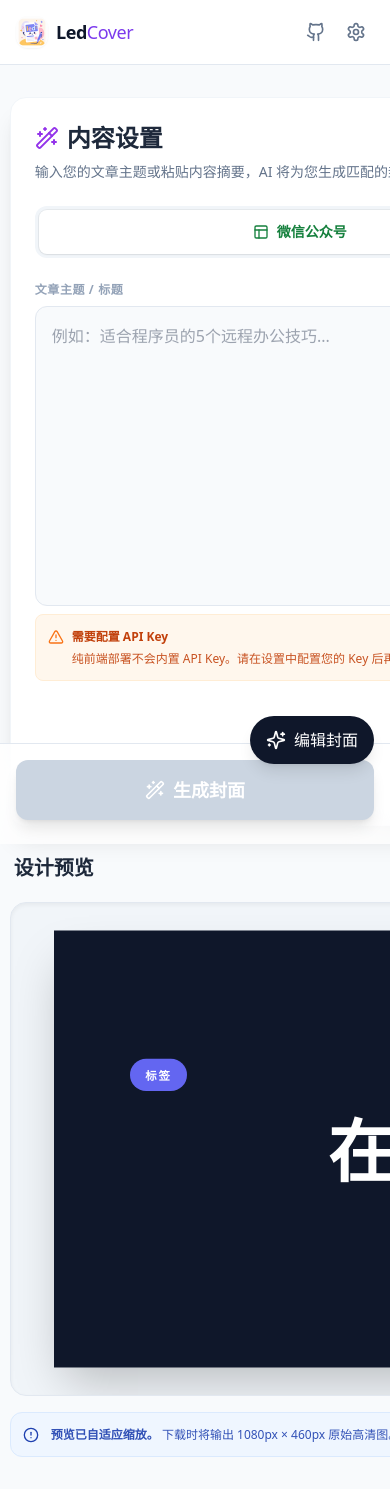
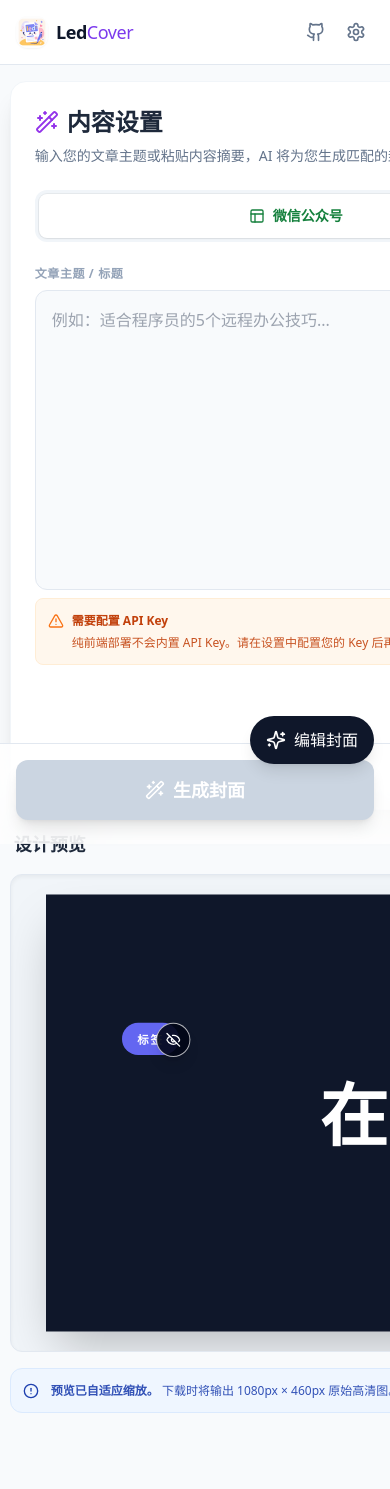
Before and after one commit to LabDogX/LedCover, a React (Vite) app: page / in a window 390 px wide. Shown: the top 1489 px of the page. After the commit the page ends 1429 px from the top, so only its background shows below. Built offline with nearby package versions, Linux system fonts and the light colour scheme.

Commit message:
Improve canvas drag controls

```diff
--- a/App.tsx
+++ b/App.tsx
@@ -306,8 +306,8 @@ const App: React.FC = () => {
       </header>
 
       {/* Main Content */}
-      <main className="w-[95%] mx-auto py-8 md:py-12">
-        <div className="grid lg:grid-cols-12 gap-6 lg:h-[calc(100vh-160px)] min-h-[600px]">
+      <main className="w-[95%] mx-auto py-4 md:py-12">
+        <div className="grid lg:grid-cols-12 gap-4 lg:gap-6 lg:h-[calc(100vh-160px)] lg:min-h-[600px]">
 
           {/* Left: Input Section (2 cols) */}
           <div className="lg:col-span-3 h-full">
@@ -368,7 +368,7 @@ const App: React.FC = () => {
            </div>
 
            {/* Modal Content */}
-           <div className="flex-1 overflow-y-auto p-4 space-y-4">
+           <div className="flex-1 overflow-y-auto p-3 space-y-3">
               <PreviewSection
                   html={currentHtml}
                   platform={platform}
--- a/components/PreviewSection.tsx
+++ b/components/PreviewSection.tsx
@@ -1,5 +1,4 @@
-
-import React, { useRef, useEffect, useState } from 'react';
+import React, { useCallback, useEffect, useMemo, useRef, useState } from 'react';
 import { domToPng } from 'modern-screenshot';
 import { EditableElement, Platform } from '../types';
 import { Download, Edit2, AlertCircle, Maximize2, EyeOff } from 'lucide-react';
@@ -15,11 +14,17 @@ interface PreviewSectionProps {
   compact?: boolean;
 }
 
-// Standard HD dimensions
+interface ElementFrame {
+  id: string;
+  x: number;
+  y: number;
+  width: number;
+  height: number;
+}
+
 const BASE_WIDTH = 1080;
 const RATIO_WECHAT = 2.35;
 const RATIO_XHS = 3 / 4;
-
 const SNAP_THRESHOLD = 18;
 
 const PreviewSection: React.FC<PreviewSectionProps> = ({
@@ -37,9 +42,8 @@ const PreviewSection: React.FC<PreviewSectionProps> = ({
   const renderRef = useRef<HTMLDivElement>(null);
   const [scale, setScale] = useState(1);
   const [isDownloading, setIsDownloading] = useState(false);
+  const [frames, setFrames] = useState<ElementFrame[]>([]);
   const [snapGuides, setSnapGuides] = useState({ vertical: false, horizontal: false });
-  const [activeControl, setActiveControl] = useState<{ id: string; x: number; y: number } | null>(null);
-
   const dragStateRef = useRef<{
     id: string;
     element: HTMLElement;
@@ -56,21 +60,58 @@ const PreviewSection: React.FC<PreviewSectionProps> = ({
     ? BASE_WIDTH / RATIO_WECHAT
     : BASE_WIDTH / RATIO_XHS;
 
-  // Auto-scale calculation
+  const visibleEditableIds = useMemo(
+    () => new Set(
+      editableElements
+        .filter((element) => element.visible !== false)
+        .map((element) => element.id)
+    ),
+    [editableElements]
+  );
+
+  const measureElementFrames = useCallback(() => {
+    const rootElement = renderRef.current?.firstElementChild as HTMLElement | null;
+    if (!rootElement || scale <= 0) {
+      setFrames([]);
+      return;
+    }
+
+    const rootRect = rootElement.getBoundingClientRect();
+    const nextFrames: ElementFrame[] = [];
+
+    rootElement.querySelectorAll<HTMLElement>('[data-editable-id]').forEach((node) => {
+      const id = node.getAttribute('data-editable-id') || '';
+      if (!visibleEditableIds.has(id)) return;
+      if (node.offsetParent === null || node.style.display === 'none') return;
+
+      const rect = node.getBoundingClientRect();
+      nextFrames.push({
+        id,
+        x: (rect.left - rootRect.left) / scale,
+        y: (rect.top - rootRect.top) / scale,
+        width: rect.width / scale,
+        height: rect.height / scale,
+      });
+
+      node.style.cursor = 'grab';
+      node.style.touchAction = 'none';
+      node.style.userSelect = 'none';
+    });
+
+    setFrames(nextFrames);
+  }, [scale, visibleEditableIds]);
+
   useEffect(() => {
     const updateScale = () => {
-      if (containerRef.current) {
+      if (!containerRef.current) return;
+
       const parentWidth = containerRef.current.clientWidth;
       const parentHeight = containerRef.current.clientHeight;
-
       if (parentWidth === 0 || parentHeight === 0) return;
 
       const scaleX = parentWidth / BASE_WIDTH;
       const scaleY = parentHeight / targetHeight;
-        const newScale = Math.min(scaleX, scaleY) * 0.95;
-
-        setScale(newScale);
-      }
+      setScale(Math.min(scaleX, scaleY) * (compact ? 0.98 : 0.95));
     };
 
     updateScale();
@@ -81,67 +122,72 @@ const PreviewSection: React.FC<PreviewSectionProps> = ({
     }
 
     return () => observer.disconnect();
-  }, [platform, targetHeight, html]);
+  }, [compact, targetHeight, html]);
 
   useEffect(() => {
-    if (!html || (!onElementPositionChange && !onElementVisibilityChange)) return;
+    const frame = window.requestAnimationFrame(measureElementFrames);
+    return () => window.cancelAnimationFrame(frame);
+  }, [measureElementFrames, html]);
 
-    const renderElement = renderRef.current;
-    const rootElement = renderElement?.firstElementChild as HTMLElement | null;
-    if (!renderElement || !rootElement) return;
-
-    const editableIds = new Set(editableElements.filter((element) => element.visible !== false).map((element) => element.id));
-    const editableNodes = rootElement.querySelectorAll<HTMLElement>('[data-editable-id]');
-    editableNodes.forEach((node) => {
-      if (editableIds.has(node.getAttribute('data-editable-id') || '')) {
-        node.style.cursor = 'grab';
-        node.style.touchAction = 'none';
-      }
-    });
-
-    const updateActiveControl = (node: HTMLElement) => {
-      if (!onElementVisibilityChange || dragStateRef.current) return;
-
-      const elementId = node.getAttribute('data-editable-id') || '';
-      if (!editableIds.has(elementId)) return;
-
-      const rootRect = rootElement.getBoundingClientRect();
-      const elementRect = node.getBoundingClientRect();
-      setActiveControl({
-        id: elementId,
-        x: (elementRect.right - rootRect.left) / scale,
-        y: (elementRect.top - rootRect.top) / scale,
-      });
+  const getCanvasPointer = (event: PointerEvent | React.PointerEvent, root: HTMLElement) => {
+    const rootRect = root.getBoundingClientRect();
+    return {
+      x: (event.clientX - rootRect.left) / scale,
+      y: (event.clientY - rootRect.top) / scale,
+    };
   };
 
-    const handlePointerOver = (event: PointerEvent) => {
-      const target = event.target as HTMLElement;
-      const editableNode = target.closest<HTMLElement>('[data-editable-id]');
-      if (!editableNode || !rootElement.contains(editableNode)) return;
-      updateActiveControl(editableNode);
+  const startDrag = (event: React.PointerEvent, frame: ElementFrame) => {
+    if (!onElementPositionChange || event.button !== 0) return;
+
+    const rootElement = renderRef.current?.firstElementChild as HTMLElement | null;
+    if (!rootElement) return;
+
+    const element = rootElement.querySelector(`[data-editable-id="${frame.id}"]`) as HTMLElement | null;
+    if (!element) return;
+
+    event.preventDefault();
+    event.stopPropagation();
+    event.currentTarget.setPointerCapture(event.pointerId);
+
+    const pointer = getCanvasPointer(event, rootElement);
+
+    if (element.parentElement !== rootElement) {
+      rootElement.appendChild(element);
+    }
+
+    element.style.position = 'absolute';
+    element.style.left = `${Math.round(frame.x)}px`;
+    element.style.top = `${Math.round(frame.y)}px`;
+    element.style.right = '';
+    element.style.bottom = '';
+    element.style.margin = '0';
+    element.style.zIndex = element.style.zIndex || '30';
+    element.style.cursor = 'grabbing';
+    element.style.touchAction = 'none';
+    element.style.userSelect = 'none';
+
+    dragStateRef.current = {
+      id: frame.id,
+      element,
+      root: rootElement,
+      offsetX: pointer.x - frame.x,
+      offsetY: pointer.y - frame.y,
+      width: frame.width,
+      height: frame.height,
+      x: frame.x,
+      y: frame.y,
+    };
   };
 
-    const handleHoverMove = (event: PointerEvent) => {
-      if (dragStateRef.current) return;
-      const target = event.target as HTMLElement;
-      const editableNode = target.closest<HTMLElement>('[data-editable-id]');
-      if (!editableNode || !rootElement.contains(editableNode)) return;
-      updateActiveControl(editableNode);
-    };
-
-    const getPointerPosition = (event: PointerEvent, rootRect: DOMRect) => ({
-      x: (event.clientX - rootRect.left) / scale,
-      y: (event.clientY - rootRect.top) / scale,
-    });
-
-    const handlePointerMove = (event: PointerEvent) => {
+  const handleDragMove = (event: React.PointerEvent) => {
     const dragState = dragStateRef.current;
     if (!dragState) return;
 
     event.preventDefault();
+    event.stopPropagation();
 
-      const rootRect = dragState.root.getBoundingClientRect();
-      const pointer = getPointerPosition(event, rootRect);
+    const pointer = getCanvasPointer(event, dragState.root);
     let nextX = pointer.x - dragState.offsetX;
     let nextY = pointer.y - dragState.offsetY;
 
@@ -167,129 +213,62 @@ const PreviewSection: React.FC<PreviewSectionProps> = ({
     dragState.element.style.left = `${dragState.x}px`;
     dragState.element.style.top = `${dragState.y}px`;
     setSnapGuides({ vertical: shouldSnapX, horizontal: shouldSnapY });
+    setFrames((current) =>
+      current.map((item) =>
+        item.id === dragState.id
+          ? { ...item, x: dragState.x, y: dragState.y }
+          : item
+      )
+    );
   };
 
-    const handlePointerUp = () => {
+  const finishDrag = (event: React.PointerEvent) => {
     const dragState = dragStateRef.current;
     if (!dragState) return;
 
+    event.preventDefault();
+    event.stopPropagation();
     dragState.element.style.cursor = 'grab';
     onElementPositionChange?.(dragState.id, { x: dragState.x, y: dragState.y });
     dragStateRef.current = null;
     setSnapGuides({ vertical: false, horizontal: false });
-      document.removeEventListener('pointermove', handlePointerMove);
-      document.removeEventListener('pointerup', handlePointerUp);
-      document.removeEventListener('pointercancel', handlePointerUp);
+    window.requestAnimationFrame(measureElementFrames);
   };
-
-    const handlePointerDown = (event: PointerEvent) => {
-      if (event.button !== 0) return;
-
-      const target = event.target as HTMLElement;
-      const editableNode = target.closest<HTMLElement>('[data-editable-id]');
-      if (!editableNode || !rootElement.contains(editableNode)) return;
-
-      const elementId = editableNode.getAttribute('data-editable-id') || '';
-      if (!editableIds.has(elementId)) return;
-
-      event.preventDefault();
-      event.stopPropagation();
-
-      const rootRect = rootElement.getBoundingClientRect();
-      const elementRect = editableNode.getBoundingClientRect();
-      const pointer = getPointerPosition(event, rootRect);
-      const currentX = (elementRect.left - rootRect.left) / scale;
-      const currentY = (elementRect.top - rootRect.top) / scale;
-      const width = elementRect.width / scale;
-      const height = elementRect.height / scale;
-
-      if (editableNode.parentElement !== rootElement) {
-        rootElement.appendChild(editableNode);
-      }
-
-      editableNode.style.position = 'absolute';
-      editableNode.style.left = `${Math.round(currentX)}px`;
-      editableNode.style.top = `${Math.round(currentY)}px`;
-      editableNode.style.right = '';
-      editableNode.style.bottom = '';
-      editableNode.style.margin = '0';
-      editableNode.style.zIndex = editableNode.style.zIndex || '30';
-      editableNode.style.cursor = 'grabbing';
-
-      dragStateRef.current = {
-        id: elementId,
-        element: editableNode,
-        root: rootElement,
-        offsetX: pointer.x - currentX,
-        offsetY: pointer.y - currentY,
-        width,
-        height,
-        x: Math.round(currentX),
-        y: Math.round(currentY),
-      };
-
-      document.addEventListener('pointermove', handlePointerMove);
-      document.addEventListener('pointerup', handlePointerUp);
-      document.addEventListener('pointercancel', handlePointerUp);
-    };
-
-    rootElement.addEventListener('pointerdown', handlePointerDown);
-    rootElement.addEventListener('pointerover', handlePointerOver);
-    rootElement.addEventListener('pointermove', handleHoverMove);
-
-    return () => {
-      rootElement.removeEventListener('pointerdown', handlePointerDown);
-      rootElement.removeEventListener('pointerover', handlePointerOver);
-      rootElement.removeEventListener('pointermove', handleHoverMove);
-      document.removeEventListener('pointermove', handlePointerMove);
-      document.removeEventListener('pointerup', handlePointerUp);
-      document.removeEventListener('pointercancel', handlePointerUp);
-    };
-  }, [editableElements, html, onElementPositionChange, onElementVisibilityChange, scale, targetHeight]);
 
   const handleDownload = async () => {
     if (!html || isDownloading) return;
     setIsDownloading(true);
 
-    // Store original styles
     const originalTransform = canvasShellRef.current?.style.transform || '';
 
     try {
-      // Wait for fonts
       await document.fonts.ready;
 
-      // Temporarily remove scale for full-resolution capture
       if (canvasShellRef.current) {
         canvasShellRef.current.style.transform = 'none';
       }
 
-      // Wait for repaint
       await new Promise(resolve => requestAnimationFrame(() => resolve(undefined)));
       await new Promise(resolve => setTimeout(resolve, 200));
 
-      // Get the AI-generated element
       const targetElement = renderRef.current?.firstElementChild as HTMLElement;
       if (!targetElement) {
         throw new Error('No content to capture');
       }
 
-      // Capture with modern-screenshot
       const dataUrl = await domToPng(targetElement, {
         scale: 2,
         backgroundColor: null,
       });
 
-      // Download
       const link = document.createElement('a');
       link.href = dataUrl;
       link.download = `led-cover-${platform === Platform.WeChat ? 'wechat' : 'xhs'}-${Date.now()}.png`;
       link.click();
-
     } catch (error) {
       console.error('Download failed:', error);
       alert('下载失败：' + (error as Error).message);
     } finally {
-      // Restore transform
       if (canvasShellRef.current) {
         canvasShellRef.current.style.transform = originalTransform;
       }
@@ -299,8 +278,8 @@ const PreviewSection: React.FC<PreviewSectionProps> = ({
 
   return (
     <div className="flex flex-col h-full">
-      <div className="flex justify-between items-center mb-4 px-1">
-        <h2 className="text-xl font-bold text-slate-800 flex items-center gap-2">
+      <div className="flex justify-between items-center mb-3 md:mb-4 px-1">
+        <h2 className="text-lg md:text-xl font-bold text-slate-800 flex items-center gap-2">
           设计预览
           <span className="text-xs font-normal text-slate-400 bg-slate-100 px-2 py-0.5 rounded-full hidden sm:inline-block">
             {BASE_WIDTH}px × {Math.round(targetHeight)}px
@@ -308,7 +287,6 @@ const PreviewSection: React.FC<PreviewSectionProps> = ({
         </h2>
         {html && (
           <div className="flex gap-2">
-            {/* Edit Button */}
             {onEnterEditMode && (
               <button
                 onClick={onEnterEditMode}
@@ -318,11 +296,10 @@ const PreviewSection: React.FC<PreviewSectionProps> = ({
                 编辑
               </button>
             )}
-            {/* Download Button */}
             <button
               onClick={handleDownload}
               disabled={isDownloading}
-              className={`flex items-center gap-2 text-sm bg-slate-900 text-white px-4 py-2 rounded-xl hover:bg-slate-800 transition-all shadow-lg shadow-slate-200 active:scale-95 ${
+              className={`flex items-center gap-2 text-sm bg-slate-900 text-white px-3 md:px-4 py-2 rounded-xl hover:bg-slate-800 transition-all shadow-lg shadow-slate-200 active:scale-95 ${
                 isDownloading ? 'opacity-70 cursor-wait' : ''
               }`}
             >
@@ -334,7 +311,8 @@ const PreviewSection: React.FC<PreviewSectionProps> = ({
               ) : (
                 <>
                   <Download className="w-4 h-4" />
-                  下载高清 PNG
+                  <span className="hidden sm:inline">下载高清 PNG</span>
+                  <span className="sm:hidden">下载</span>
                 </>
               )}
             </button>
@@ -342,15 +320,13 @@ const PreviewSection: React.FC<PreviewSectionProps> = ({
         )}
       </div>
 
-      {/* Preview Area */}
       <div
-        className="flex-grow bg-slate-100 rounded-2xl border border-slate-200 flex items-center justify-center p-4 md:p-8 overflow-hidden relative shadow-inner"
+        className="flex-grow bg-slate-100 rounded-xl md:rounded-2xl border border-slate-200 flex items-center justify-center p-2 md:p-8 overflow-hidden relative shadow-inner"
         style={{
-          maxHeight: compact ? '52vh' : 'calc(100vh - 280px)',
-          minHeight: compact ? '280px' : '400px',
+          maxHeight: compact ? '68vh' : 'calc(100vh - 280px)',
+          minHeight: compact ? '420px' : '400px',
         }}
       >
-        {/* Loading */}
         {isLoading && (
           <div className="absolute inset-0 flex items-center justify-center bg-white/60 backdrop-blur-sm z-50 rounded-2xl">
             <div className="flex flex-col items-center">
@@ -360,7 +336,6 @@ const PreviewSection: React.FC<PreviewSectionProps> = ({
           </div>
         )}
 
-        {/* Empty */}
         {!html && !isLoading && (
           <div className="text-center text-slate-400 z-10">
             <div className="w-20 h-20 bg-slate-200 rounded-full flex items-center justify-center mx-auto mb-6">
@@ -373,7 +348,6 @@ const PreviewSection: React.FC<PreviewSectionProps> = ({
           </div>
         )}
 
-        {/* Render */}
         <div
           ref={containerRef}
           className={`w-full h-full items-center justify-center relative ${html ? 'flex' : 'hidden'}`}
@@ -389,23 +363,29 @@ const PreviewSection: React.FC<PreviewSectionProps> = ({
                 boxShadow: '0 25px 50px -12px rgba(0, 0, 0, 0.25)',
               }}
               className="transition-transform duration-200 flex-shrink-0 relative"
-              onMouseLeave={() => setActiveControl(null)}
             >
               <div
                 ref={renderRef}
-                style={{
-                  width: '100%',
-                  height: '100%',
-                }}
+                style={{ width: '100%', height: '100%' }}
                 dangerouslySetInnerHTML={{ __html: html }}
               />
-              {snapGuides.vertical && (
-                <div className="pointer-events-none absolute top-0 bottom-0 left-1/2 border-l-2 border-dashed border-indigo-500/80 z-[9999]" />
-              )}
-              {snapGuides.horizontal && (
-                <div className="pointer-events-none absolute left-0 right-0 top-1/2 border-t-2 border-dashed border-indigo-500/80 z-[9999]" />
-              )}
-              {activeControl && onElementVisibilityChange && (
+
+              {frames.map((frame) => (
+                <div
+                  key={frame.id}
+                  className="absolute z-[10000] rounded-sm border border-transparent hover:border-indigo-500/80 hover:bg-indigo-500/5 cursor-grab active:cursor-grabbing touch-none"
+                  style={{
+                    left: frame.x,
+                    top: frame.y,
+                    width: Math.max(frame.width, 36),
+                    height: Math.max(frame.height, 36),
+                  }}
+                  onPointerDown={(event) => startDrag(event, frame)}
+                  onPointerMove={handleDragMove}
+                  onPointerUp={finishDrag}
+                  onPointerCancel={finishDrag}
+                >
+                  {onElementVisibilityChange && (
                     <button
                       type="button"
                       onPointerDown={(event) => {
@@ -415,14 +395,9 @@ const PreviewSection: React.FC<PreviewSectionProps> = ({
                       onClick={(event) => {
                         event.preventDefault();
                         event.stopPropagation();
-                    onElementVisibilityChange(activeControl.id, false);
-                    setActiveControl(null);
+                        onElementVisibilityChange(frame.id, false);
                       }}
-                  className="absolute z-[10000] w-9 h-9 -translate-x-1/2 -translate-y-1/2 rounded-full bg-slate-950/90 text-white border border-white/70 shadow-lg flex items-center justify-center hover:bg-indigo-600 transition-colors"
-                  style={{
-                    left: activeControl.x,
-                    top: activeControl.y,
-                  }}
+                      className="absolute -right-4 -top-4 w-9 h-9 rounded-full bg-slate-950/90 text-white border border-white/70 shadow-lg flex items-center justify-center hover:bg-indigo-600 transition-colors"
                       title="隐藏元素"
                       aria-label="隐藏元素"
                     >
@@ -430,11 +405,19 @@ const PreviewSection: React.FC<PreviewSectionProps> = ({
                     </button>
                   )}
                 </div>
+              ))}
+
+              {snapGuides.vertical && (
+                <div className="pointer-events-none absolute top-0 bottom-0 left-1/2 border-l-2 border-dashed border-indigo-500/80 z-[9999]" />
+              )}
+              {snapGuides.horizontal && (
+                <div className="pointer-events-none absolute left-0 right-0 top-1/2 border-t-2 border-dashed border-indigo-500/80 z-[9999]" />
+              )}
+            </div>
           )}
         </div>
       </div>
 
-      {/* Footer Info */}
       {html && !compact && (
         <div className="mt-4 p-3 bg-blue-50 text-blue-800 text-xs rounded-xl flex gap-3 items-start border border-blue-100">
           <AlertCircle className="w-4 h-4 shrink-0 mt-0.5" />
@@ -443,7 +426,6 @@ const PreviewSection: React.FC<PreviewSectionProps> = ({
           </div>
         </div>
       )}
-
     </div>
   );
 };
--- a/types.ts
+++ b/types.ts
@@ -34,7 +34,7 @@ export interface GenerationConfig {
 // 编辑功能相关类型
 export interface EditableElement {
   id: string;
-  type: 'title' | 'subtitle' | 'tag' | 'emoji' | 'footer';
+  type: 'title' | 'subtitle' | 'tag' | 'emoji' | 'footer' | 'decoration';
   text: string;
   placeholder?: string;
   // 新增：字体颜色和文字对齐
--- a/utils/htmlParser.ts
+++ b/utils/htmlParser.ts
@@ -26,6 +26,7 @@ export function parseHtmlForEditing(html: string): ParsedResult {
   let tagIndex = 0;
   let emojiIndex = 0;
   let footerIndex = 0;
+  let decorationIndex = 0;
 
   const getCommonElementState = (element: HTMLElement) => {
     const color = element.style.color || undefined;
@@ -155,6 +156,22 @@ export function parseHtmlForEditing(html: string): ParsedResult {
     footerIndex++;
   });
 
+  const decorationElements = rootElement.querySelectorAll('[data-editable-type="decoration"]');
+  decorationElements.forEach((decoration) => {
+    const element = decoration as HTMLElement;
+    const text = element.getAttribute('data-editable-label') || element.textContent?.trim() || '装饰元素';
+    const commonState = getCommonElementState(element);
+
+    editableElements.push({
+      id: element.getAttribute('data-editable-id') || `decoration-${decorationIndex}`,
+      type: 'decoration',
+      text,
+      placeholder: '装饰元素',
+      ...commonState,
+    });
+    decorationIndex++;
+  });
+
   // 分析背景
   const background = parseBackground(rootElement);
 
@@ -219,6 +236,7 @@ export function markEditableElements(html: string): string {
   let tagIndex = 0;
   let emojiIndex = 0;
   let footerIndex = 0;
+  let decorationIndex = 0;
 
   // 标记标题 (h1, h2, h3) - 只标记有文本内容的
   const headings = rootElement.querySelectorAll('h1, h2, h3');
@@ -269,6 +287,15 @@ export function markEditableElements(html: string): string {
     footerIndex++;
   });
 
+  const explicitDecorationElements = rootElement.querySelectorAll('[data-editable-type="decoration"]');
+  explicitDecorationElements.forEach((decoration) => {
+    const element = decoration as HTMLElement;
+    if (!element.getAttribute('data-editable-id')) {
+      element.setAttribute('data-editable-id', `decoration-${decorationIndex}`);
+    }
+    decorationIndex++;
+  });
+
   const lastChild = rootElement.lastElementChild as HTMLElement | null;
   const lastChildText = lastChild?.textContent?.trim() || '';
   if (
--- a/utils/templateGenerator.ts
+++ b/utils/templateGenerator.ts
@@ -92,7 +92,7 @@ function generateXhsBoldTitleTemplate(): string {
 
   <div style="position:relative;z-index:10;display:flex;justify-content:space-between;align-items:center;padding:42px 58px;">
     <span data-editable-id="tag-0" style="font-size:28px;font-weight:900;letter-spacing:2px;color:#ffffff;background:#ef4444;padding:10px 20px;border:5px solid #0f172a;border-radius:999px;text-align:center;">HOT</span>
-    <div style="display:flex;gap:10px;">
+    <div data-editable-id="decoration-0" data-editable-type="decoration" data-editable-label="右上角圆点" style="display:flex;gap:10px;">
       <div style="width:18px;height:18px;background:#0f172a;border-radius:50%;"></div>
       <div style="width:18px;height:18px;background:#0f172a;border-radius:50%;"></div>
       <div style="width:18px;height:18px;background:#0f172a;border-radius:50%;"></div>
@@ -128,7 +128,7 @@ function generateXhsCleanSolidTemplate(): string {
   </div>
 
   <div style="position:relative;z-index:10;padding:0 64px 58px;">
-    <div style="height:14px;background:#0f172a;border-radius:999px;"></div>
+    <div data-editable-id="decoration-0" data-editable-type="decoration" data-editable-label="底部横线" style="height:14px;background:#0f172a;border-radius:999px;"></div>
   </div>
 </div>`;
 }
```
Also changed, not shown: components/TextEditSection.tsx (+15 -1 lines). Lines whose indentation alone changed are shown as unchanged.
